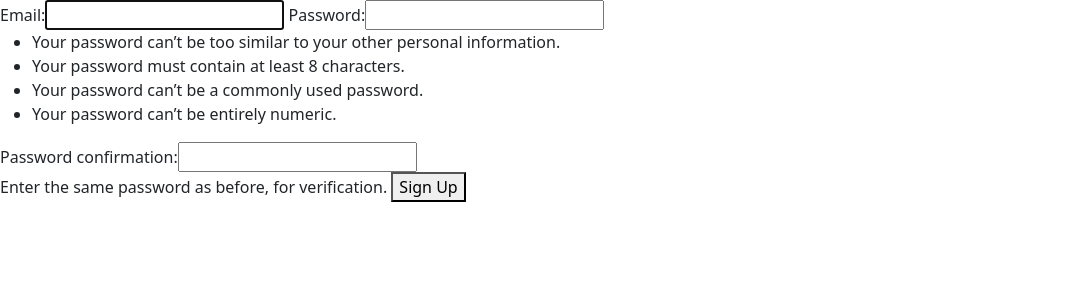
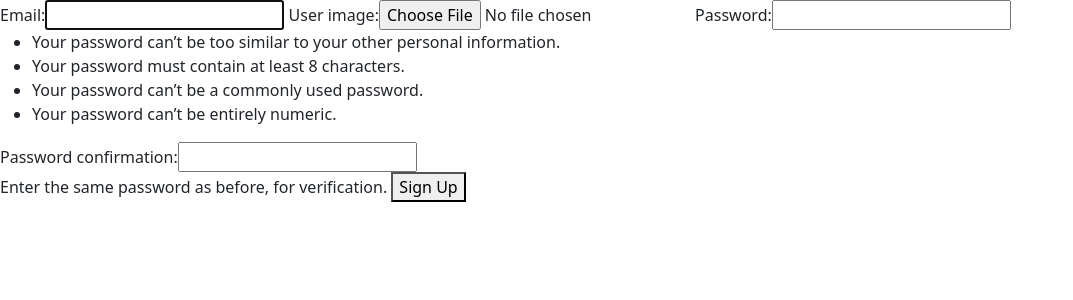
Before and after one commit to nojoven/P13, a Django app: page /register/ in a window 1280 px wide. Shown: the part 72-372 px from the top of the page, without its empty margins (0-1073 px from the left). Run offline with Django 3.2, Linux system fonts and the light colour scheme.

Commit message:
feat: enable user to upload his profile image

```diff
--- a/weatwork/user/forms.py
+++ b/weatwork/user/forms.py
@@ -6,4 +6,4 @@ from core.models import User
 class RegistrationForm(UserCreationForm):
     class Meta:
         model = User
-        fields = ['email', 'password1', 'password2']
+        fields = ['email', 'user_image', 'password1', 'password2']
--- a/weatwork/user/templates/user/register.html
+++ b/weatwork/user/templates/user/register.html
@@ -1,7 +1,7 @@
 {% extends 'core/base.html' %}
 <body>
     {% block body %}
-        <form method="POST">
+        <form method="POST" enctype="multipart/form-data">
             {% csrf_token %}
             {{ form }}
             <button type="submit">
--- a/weatwork/user/views.py
+++ b/weatwork/user/views.py
@@ -9,6 +9,7 @@ from rest_framework.settings import api_settings
 
 from user.serializers import UserSerializer, AuthTokenSerializer
 
+from core.models import User
 from .forms import RegistrationForm
 
 def create_user(**params):
@@ -39,7 +40,8 @@ class ManageUserView(generics.RetrieveUpdateAPIView):
 
 def register(request):
     if request.method == 'POST':
-        form = RegistrationForm(request.POST)
+        user = User()
+        form = RegistrationForm(request.POST or None, request.FILES or None, instance=user)
         if form.is_valid():
             form.save()
             email = form.cleaned_data.get('email')
```
